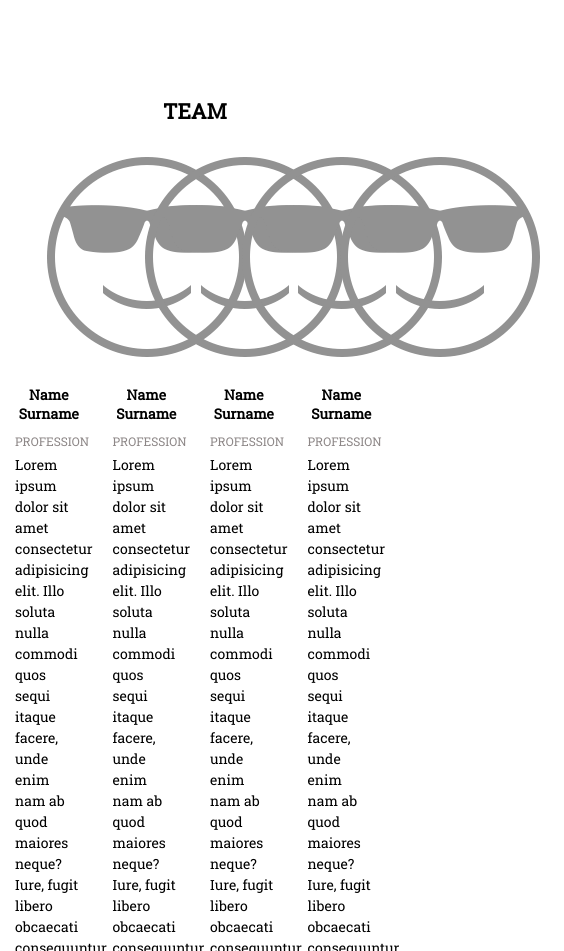
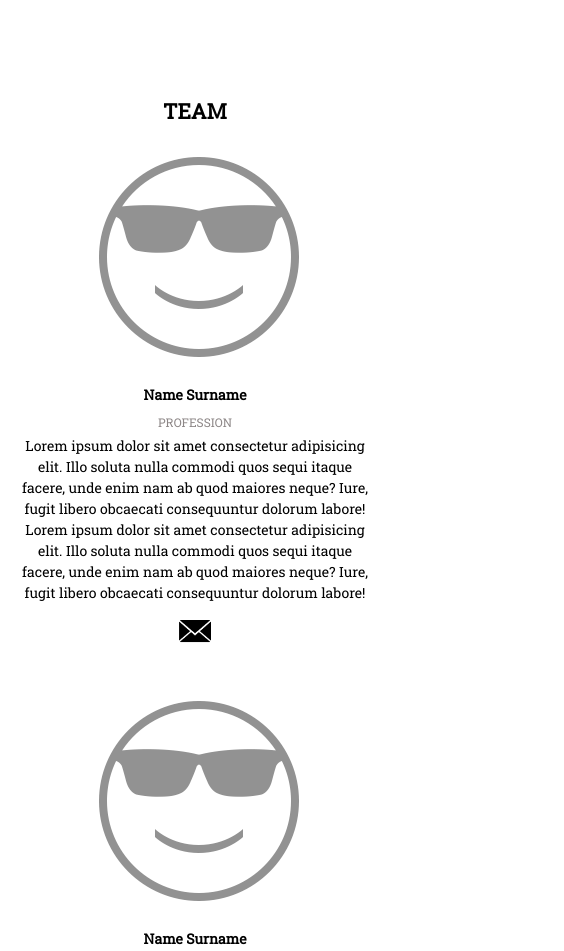
Before and after one commit to dmitryrec/landing, a plain HTML site: page index.html in a window 390 px wide. Shown: the part 5004-5955 px from the top of the page, 564 px wide, since content can reach past the window. Drawn offline with Linux system fonts and the light colour scheme.

Commit message:
adaptive team

```diff
--- a/styles.css
+++ b/styles.css
@@ -370,6 +370,10 @@ p {
   .features__item{
     width: 50%;
   }
+  .team__item {
+    width: 50%;
+    text-align: center;
+  }
 }
 
 @media (max-width: 767px) {
@@ -392,4 +396,8 @@ p {
   .works__item {
     width: 100%;
   }
+  .team__item {
+    width: 100%;
+    text-align: center;
+  }
 }
```
